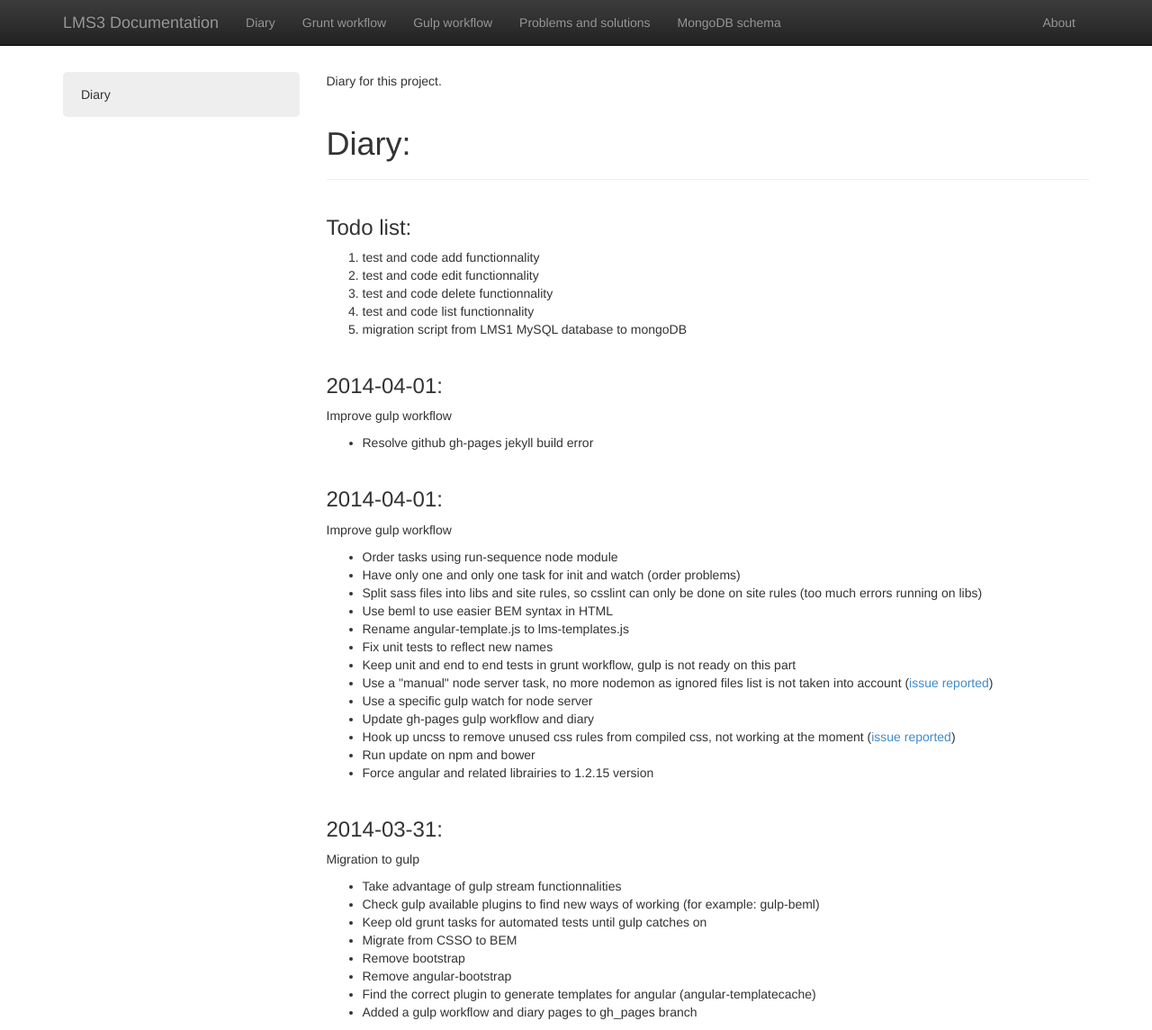
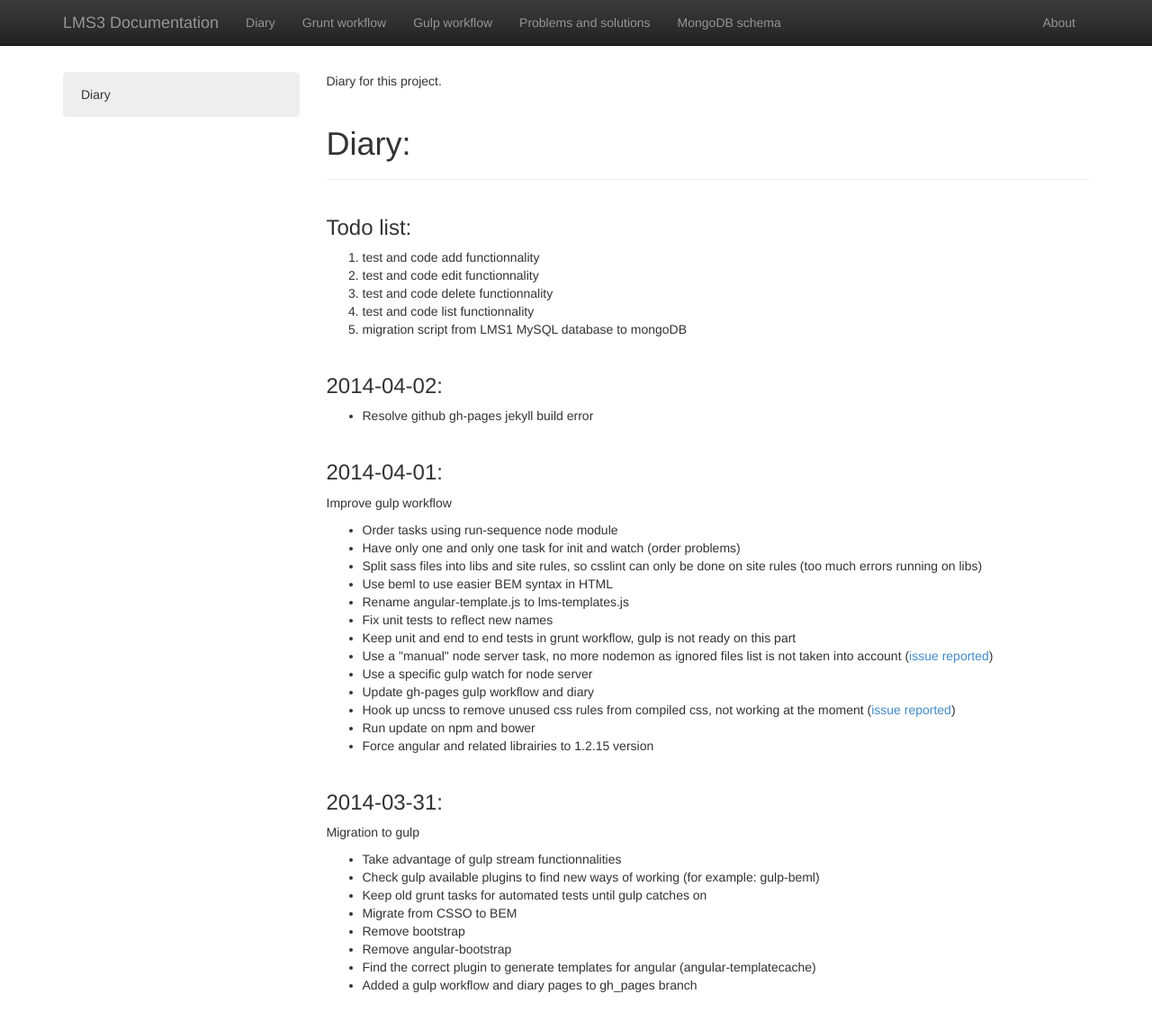
Before and after one commit to gmoulin/lms3, a Jekyll site: the page built from diary.html, in a window 1280 px wide and 1145 px high. Shown: the whole window at 90% size. Built offline with Jekyll 4.4.1, drawn with Linux system fonts in a browser that asks for light colours; nearby versions of some CDN libraries.

Commit message:
updates and fixes

```diff
--- a/diary.html
+++ b/diary.html
@@ -24,9 +24,8 @@ title: Diary
 		</ol>
 	</p>
 
-	<h3 id="2014-04-01">2014-04-01:</h3>
+	<h3 id="2014-04-02">2014-04-02:</h3>
 	<p>
-		Improve gulp workflow
 		<ul>
 			<li>Resolve github gh-pages jekyll build error</li>
 		</ul>
```
